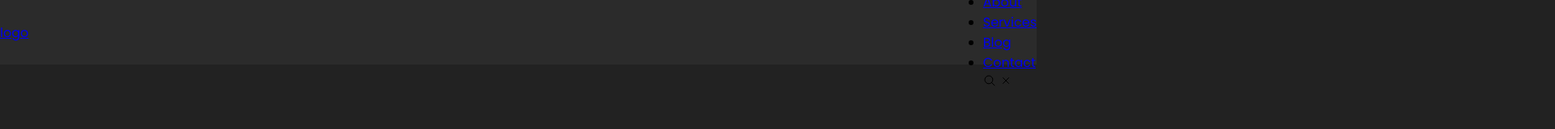
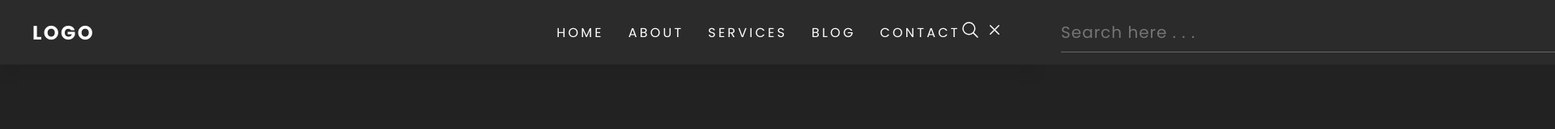
Before and after one commit to ThiagoFang/HTML-Little-Projects, a plain HTML site: page Menus/Responsive-navigation-menu/index.html in a window 1280 px wide. Shown: the top 160 px of the page at 81% size, 1920 px wide, since content can reach past the window. Drawn offline with nearby package versions, Linux system fonts and the light colour scheme.

Commit message:
fazendo o css do menu

```diff
--- a/Menus/Responsive-navigation-menu/index.html
+++ b/Menus/Responsive-navigation-menu/index.html
@@ -20,11 +20,14 @@
         </ul>
         <div class="search">
           <span class="icon">
-            <ion-icon name="search-outline"></ion-icon>
+            <ion-icon name="search-outline" class="search__button"></ion-icon>
             <ion-icon name="close-outline"></ion-icon>
           </span>
         </div>
       </nav>
+      <div class="search__box">
+        <input type="text" placeholder="Search here . . . ">
+      </div>
     </header>
 
     <script
@@ -35,5 +38,7 @@
       nomodule
       src="https://unpkg.com/ionicons@5.5.2/dist/ionicons/ionicons.js"
     ></script>
+
+    <script src="script.js"></script>
   </body>
 </html>
--- a/Menus/Responsive-navigation-menu/style.css
+++ b/Menus/Responsive-navigation-menu/style.css
@@ -25,7 +25,93 @@ header {
   width: 100%;
   height: 80px;
   background: var(--header-color);
+  padding: 20px 40px;
   display: flex;
   justify-content: space-between;
   align-items: center;
+  box-shadow: 0 15px 15px rgba(0, 0, 0, 0.05);
 }
+
+.logo {
+  color: var(--font-color);
+  text-decoration: none;
+  font-size: 1.5em;
+  font-weight: 700;
+  text-transform: uppercase;
+  letter-spacing: 0.1em;
+}
+
+.group {
+  display: flex;
+  align-items: center;
+}
+
+header ul {
+  position: relative;
+  display: flex;
+  gap: 30px;
+}
+
+header ul li {
+  list-style: none;
+}
+
+header ul li a {
+  position: relative;
+  text-decoration: none;
+  font-size: 1em;
+  color: var(--font-color);
+  text-transform: uppercase;
+  letter-spacing: 0.2em;
+}
+
+header ul li a::before {
+  content: '';
+  position: absolute;
+  bottom: -2px;
+  width: 100%;
+  height: 2px;
+  background-color: #fff;
+  transform: scaleX(0);
+  transition: transform 0.5s ease-in-out;
+  transform-origin: left;
+}
+
+header ul li a:hover::before {
+  transform: scaleX(0.7);
+}
+
+header .search {
+  position: relative;
+  display: flex;
+  justify-content: center;
+  align-items: center;
+  color: var(--font-color);
+  font-size: 1.5em;
+  z-index: 10;
+  cursor: pointer;
+}
+
+.search__box {
+  position: absolute;
+  right: -100%;
+  width: 100%;
+  height: 100%;
+  display: flex;
+  background: var(--header-color);
+  align-items: center;
+  padding: 0 30px;
+  transition: 0.5s ease-in-out;
+}
+
+.search__box input {
+  width: 100%;
+  background: none;
+  border: none;
+  outline: none;
+  height: 50px;
+  color: #FFF;
+  letter-spacing: 0.05em;
+  font-size: 1.25em;
+  border-bottom: 1px solid #666;
+}
```
